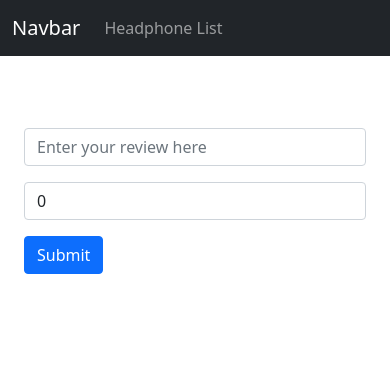
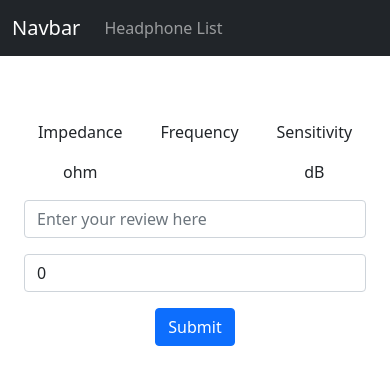
Before and after one commit to SamuelFlet/samsheadphones, a React (Create React App) app: page /headphones/1 in a window 390 px wide. Shown: the top 384 px of the page. Built offline with nearby package versions, Linux system fonts and the light colour scheme; no server answers.

Commit message:
Now headphones require more technical details

```diff
--- a/src/components/new.jsx
+++ b/src/components/new.jsx
@@ -6,12 +6,16 @@ import Button from "react-bootstrap/Button";
 const AddStudent = () => {
   const [name, setName] = useState(null);
   const [description, setDescription] = useState(null);
-
+  const [impedance, setImpedance] = useState(null);
+  const [frequency, setFrequency] = useState(null);
+  const [sensitivity, setSensitivity] = useState(null);
   const addNewStudent = async () => {
     let formField = new FormData();
     formField.append("name", name);
     formField.append("description", description);
-
+    formField.append("impedance", impedance);
+    formField.append("frequency", frequency);
+    formField.append("sensitivity", sensitivity);
     await axios({
       method: "post",
       url: "https://backendhead.herokuapp.com/headphones/",
@@ -28,7 +32,7 @@ const AddStudent = () => {
           <Form.Group className="mb-3" controlId="formBasicEmail">
             <Form.Control
               type="text"
-              placeholder="Enter headphone name"
+              placeholder="Enter the Headphone's Name"
               name="name"
               value={name}
               onChange={(e) => setName(e.target.value)}
@@ -44,6 +48,36 @@ const AddStudent = () => {
               onChange={(e) => setDescription(e.target.value)}
             />
           </Form.Group>
+
+          <Form.Group className="mb-3" controlId="formBasicPassword">
+            <Form.Control
+              type="number"
+              placeholder="Enter the Headphone's Impedance"
+              name="impedance"
+              value={impedance}
+              onChange={(e) => setImpedance(e.target.value)}
+            />
+          </Form.Group>
+
+          <Form.Group className="mb-3" controlId="formBasicPassword">
+            <Form.Control
+              type="text"
+              placeholder="Enter the Headphone's Frequenct i.e (10Hz - 20KHz)"
+              name="frequency"
+              value={frequency}
+              onChange={(e) => setFrequency(e.target.value)}
+            />
+          </Form.Group>
+
+          <Form.Group className="mb-3" controlId="formBasicPassword">
+            <Form.Control
+              type="number"
+              placeholder="Enter the Headphone's Sensitivity"
+              name="sensitivity"
+              value={sensitivity}
+              onChange={(e) => setSensitivity(e.target.value)}
+            />
+          </Form.Group>
           <Button onClick={addNewStudent} variant="primary" type="submit">
             Submit
           </Button>
--- a/src/pages/headphone.jsx
+++ b/src/pages/headphone.jsx
@@ -1,9 +1,9 @@
 import { useParams } from "react-router-dom";
 import React, { useEffect, useState } from "react";
-import NewReview from "../components/newReview"
+import NewReview from "../components/newReview";
+import "../styles/headphone.css";
 
 export default function Invoice() {
-
   const [data, setData] = useState({});
   const [hdata, sethData] = useState({});
   let params = useParams();
@@ -47,14 +47,29 @@ export default function Invoice() {
   }
 
   return (
-    <div>
-      {hdata.name}
+    <div className="center">
+      <h1>{hdata.name}</h1>
+
       <br></br>
-      {hdata.description}
+      <h2>{hdata.description}</h2>
       <br></br>
-      <br></br>
+      <div className="display">
+        <div>
+          <p>Impedance</p>
+          <p>{hdata.impedance}ohm</p>
+        </div>
+        <div>
+          <p>Frequency</p>
+          <p>{hdata.frequency}</p>
+        </div>
+        <div>
+          <p>Sensitivity</p>
+          <p>{hdata.sensitivity}dB</p>
+        </div>
+      </div>
+
       {rows}
-<NewReview />
+      <NewReview />
     </div>
   );
 }
--- /dev/null
+++ b/src/styles/headphone.css
@@ -0,0 +1,8 @@
+.center{
+    text-align: center;
+}
+
+.display{
+    display: flex;
+    justify-content: space-evenly;
+}
```
